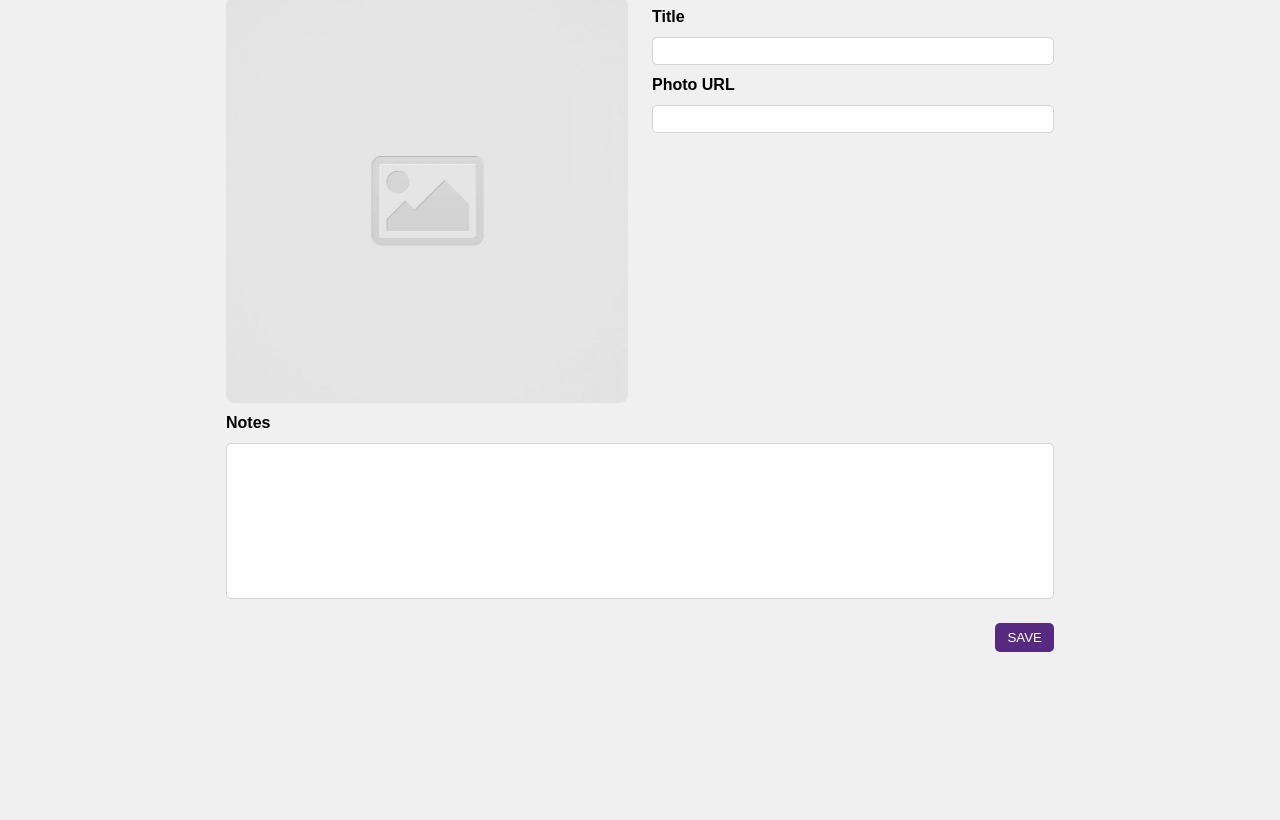
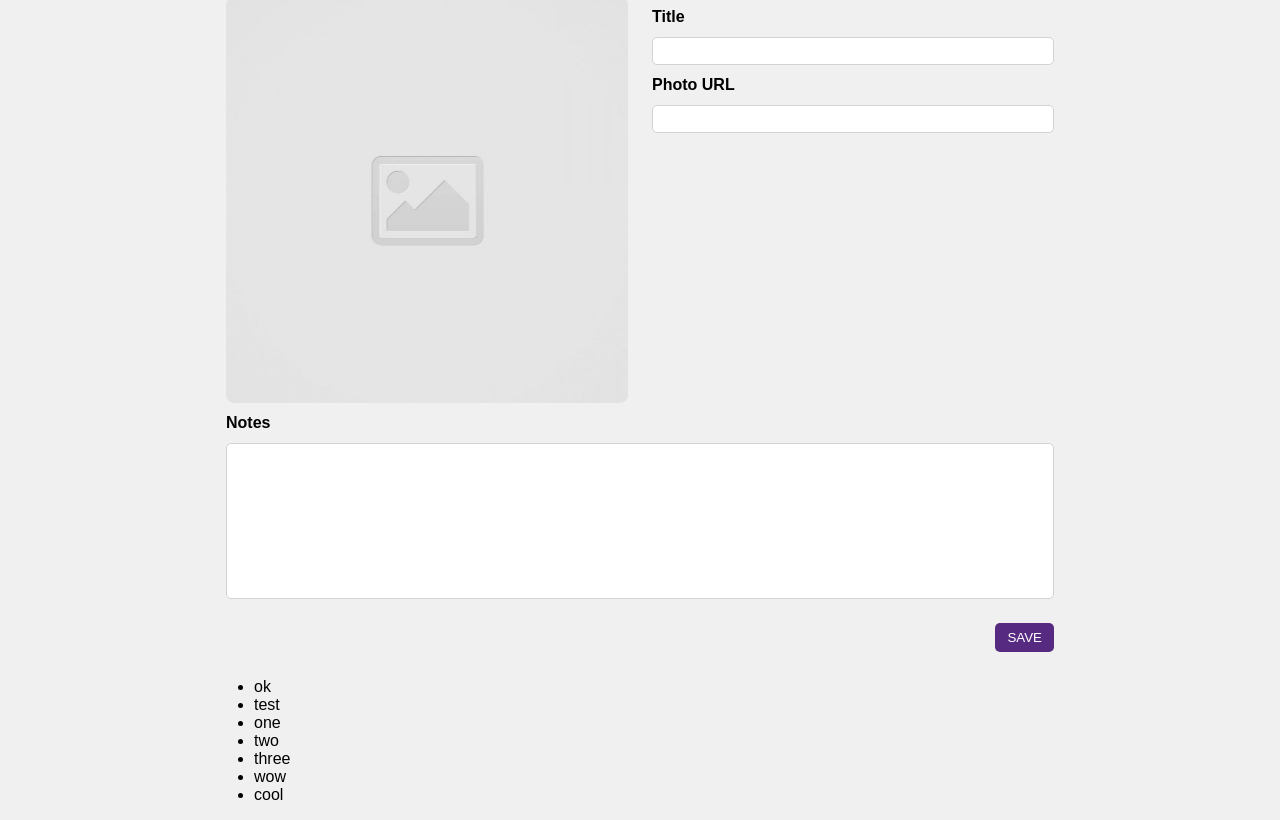
Before and after one commit to chris-marron/code-journal, a website: page index.html in a window 1280 px wide. Shown: the part 139-959 px from the top of the page. Before the commit the page ends 801 px from the top, so only its background shows below. Drawn offline with Linux system fonts and the light colour scheme; a web font is replaced by a local one.

Commit message:
added ul element to the div.#1

```diff
--- a/index.html
+++ b/index.html
@@ -55,7 +55,21 @@
         </div>
       </form>
     </div>
-    <div data-view="entries" class="hidden"></div>
+
+
+
+    <div data-view="entries" class="">
+      <ul>
+        <li>ok</li>
+        <li>test</li>
+        <li>one</li>
+        <li>two</li>
+        <li>three</li>
+        <li>wow</li>
+        <li>cool</li>
+      </ul>
+
+    </div>
   </main>
   <script src="js/data.js"></script>
   <script src="js/main.js"></script>
```
